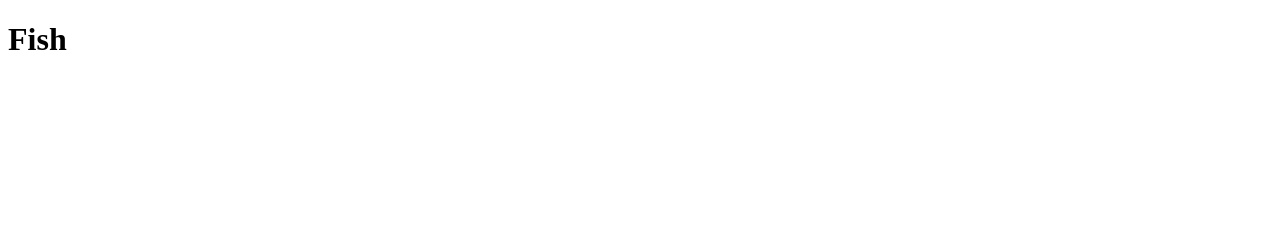
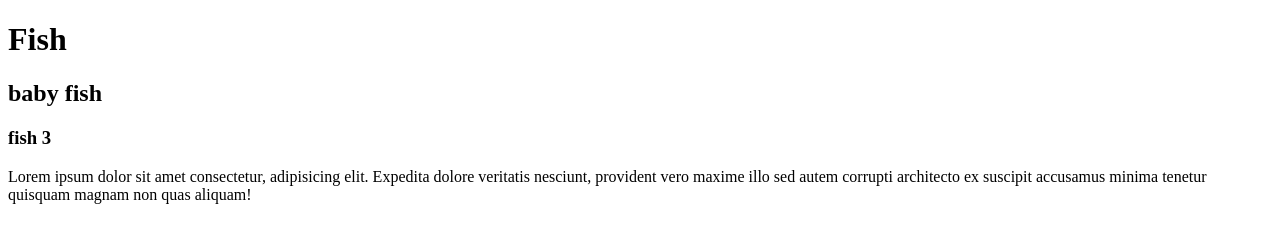
Before and after one commit to vmolash/fewd-training, a plain HTML site: page pages/fish.html in a window 1280 px wide. Drawn offline with Linux system fonts and the light colour scheme.

Commit message:
updated fish page

```diff
--- a/pages/fish.html
+++ b/pages/fish.html
@@ -8,5 +8,8 @@
 </head>
 <body>
     <h1>Fish</h1>
+    <h2>baby fish</h2>
+    <h3>fish 3</h3>
+    <p>Lorem ipsum dolor sit amet consectetur, adipisicing elit. Expedita dolore veritatis nesciunt, provident vero maxime illo sed autem corrupti architecto ex suscipit accusamus minima tenetur quisquam magnam non quas aliquam!</p>
 </body>
 </html>
```
